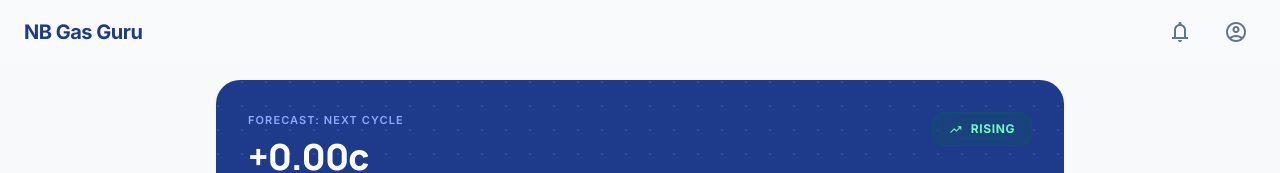
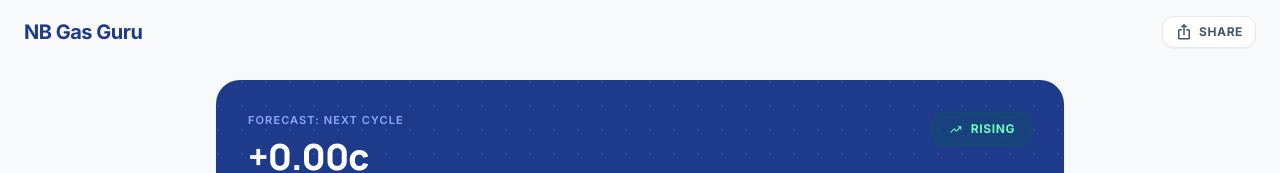
Before and after one commit to hongleigao/nb-gas-price-dashboard, a React (Vite) app in the folder web/: page / in a window 1280 px wide. Shown: the top 173 px of the page. Built offline with nearby package versions, Linux system fonts and the light colour scheme; no server answers; the HTML template or start-up script is replaced by a standard one.

Commit message:
标题栏增加分享按钮

```diff
--- a/web/src/App.jsx
+++ b/web/src/App.jsx
@@ -8,11 +8,12 @@ function App() {
   const [showCycleDetails, setShowCycleDetails] = useState(false);
   const [data, setData] = useState(null);
   const [loading, setLoading] = useState(true);
+  const [copied, setCopied] = useState(false); // 新增分享状态
 
   useEffect(() => {
     const API_BASE = window.location.hostname === 'localhost' || window.location.hostname === '127.0.0.1'
-      ? 'http://127.0.0.1:8787'
-      : 'https://nb-gas-pulse-api.honglei-gao.workers.dev'; // 默认 Cloudflare Worker 地址
+      ? '[http://127.0.0.1:8787](http://127.0.0.1:8787)'
+      : '[https://nb-gas-pulse-api.honglei-gao.workers.dev](https://nb-gas-pulse-api.honglei-gao.workers.dev)';
 
     fetch(`${API_BASE}/api/v1/cycle/current`)
       .then(res => res.json())
@@ -20,6 +21,35 @@ function App() {
       .catch(console.error)
       .finally(() => setLoading(false));
   }, []);
+
+  const handleShare = async () => {
+    const shareData = {
+      title: 'NB Gas Guru',
+      text: 'Check out the latest gas price forecast and market trends for New Brunswick!',
+      url: window.location.href
+    };
+
+    if (navigator.share) {
+      try {
+        await navigator.share(shareData);
+        return;
+      } catch (e) {
+      }
+    }
+
+    const textArea = document.createElement("textarea");
+    textArea.value = window.location.href;
+    document.body.appendChild(textArea);
+    textArea.select();
+    try {
+      document.execCommand('copy');
+      setCopied(true);
+      setTimeout(() => setCopied(false), 2000);
+    } catch (err) {
+      console.error('Copy failed', err);
+    }
+    document.body.removeChild(textArea);
+  };
 
   if (loading) return <div className="flex items-center justify-center h-screen font-headline font-bold text-primary">Loading NB Gas Guru...</div>;
 
@@ -29,9 +59,18 @@ function App() {
         <div className="flex items-center gap-3">
           <span className="text-blue-900 font-manrope font-extrabold tracking-tight text-xl">NB Gas Guru</span>
         </div>
-        <div className="flex items-center gap-4">
-          <button className="material-symbols-outlined text-slate-500 p-2">notifications</button>
-          <button className="material-symbols-outlined text-slate-500 p-2">account_circle</button>
+        <div className="flex items-center gap-2">
+          <button
+            onClick={handleShare}
+            className="flex items-center gap-1.5 bg-white border border-slate-200 shadow-sm text-slate-600 px-3 py-1.5 rounded-full hover:bg-slate-50 active:scale-95 transition-all"
+          >
+            <span className="material-symbols-outlined text-[18px]">
+              {copied ? 'check' : 'ios_share'}
+            </span>
+            <span className="text-xs font-bold uppercase tracking-wider">
+              {copied ? 'Copied!' : 'Share'}
+            </span>
+          </button>
         </div>
       </header>
 
```
